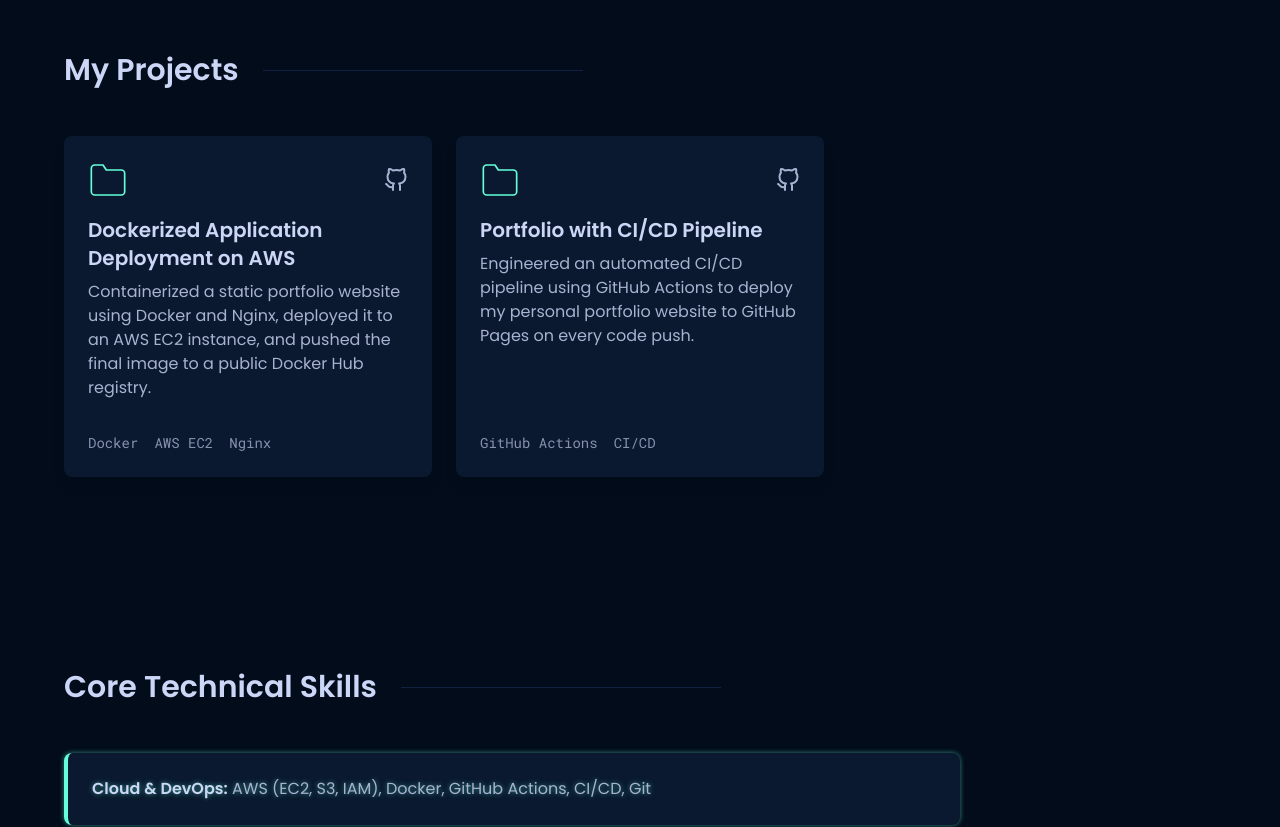
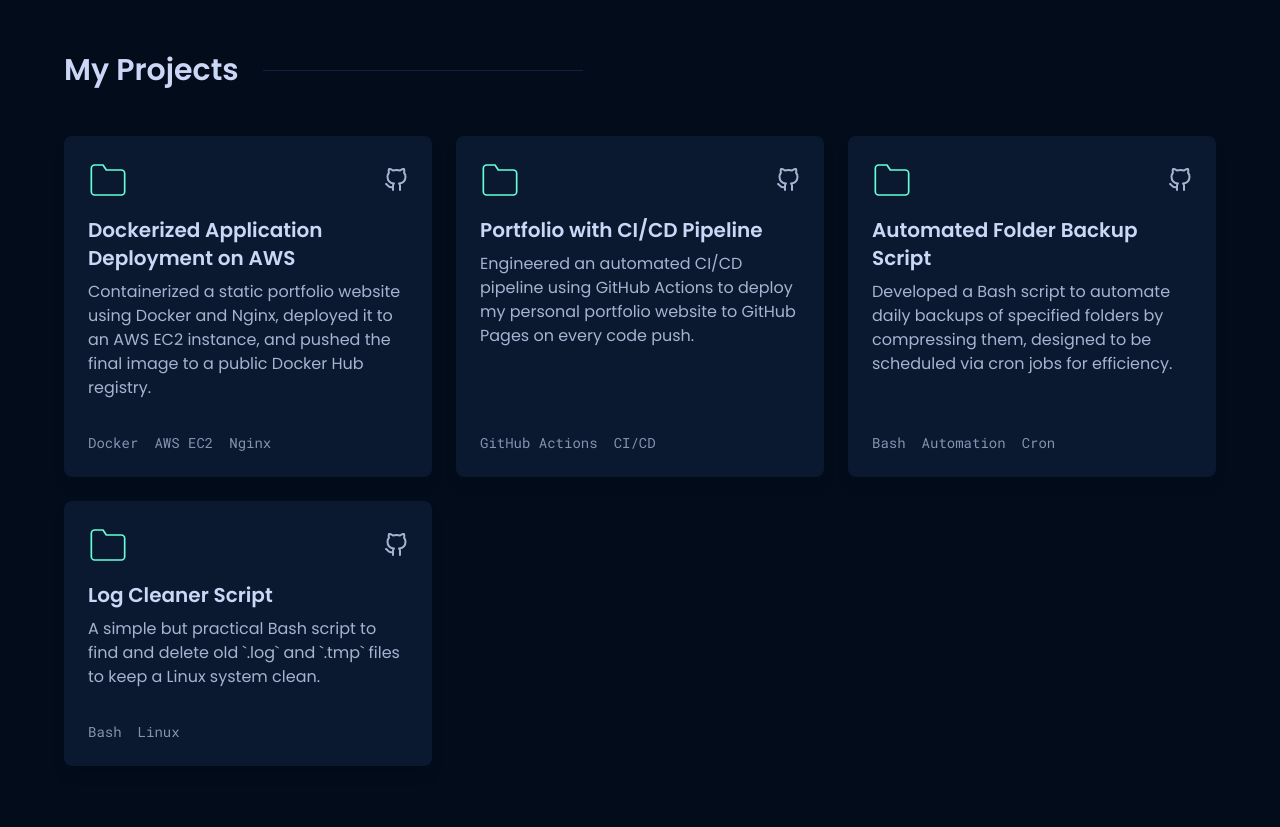
Before and after one commit to KunalSingh005/Kunal-Singh, a React (Vite) app: page / in a window 1280 px wide. Shown: the part 2320-3147 px from the top of the page. Built offline with nearby package versions, Linux system fonts and the light colour scheme.

Commit message:
Update constants.ts

```diff
--- a/constants.ts
+++ b/constants.ts
@@ -44,6 +44,18 @@ export const PROJECTS_DATA: Project[] = [
         description: 'Engineered an automated CI/CD pipeline using GitHub Actions to deploy my personal portfolio website to GitHub Pages on every code push.',
         tech: ['GitHub Actions', 'CI/CD'],
         repoUrl: 'https://github.com/KunalSingh005/portfolio-website-cicd',
+    },
+    {
+        title: 'Automated Folder Backup Script',
+        description: 'Developed a Bash script to automate daily backups of specified folders by compressing them, designed to be scheduled via cron jobs for efficiency.',
+        tech: ['Bash', 'Automation', 'Cron'],
+        repoUrl: 'https://github.com/KunalSingh005/auto-folder-backup',
+    },
+    {
+        title: 'Log Cleaner Script',
+        description: 'A simple but practical Bash script to find and delete old `.log` and `.tmp` files to keep a Linux system clean.',
+        tech: ['Bash', 'Linux'],
+        repoUrl: 'https://github.com/KunalSingh005/log-cleaner-script',
     },
 ];
 
```
